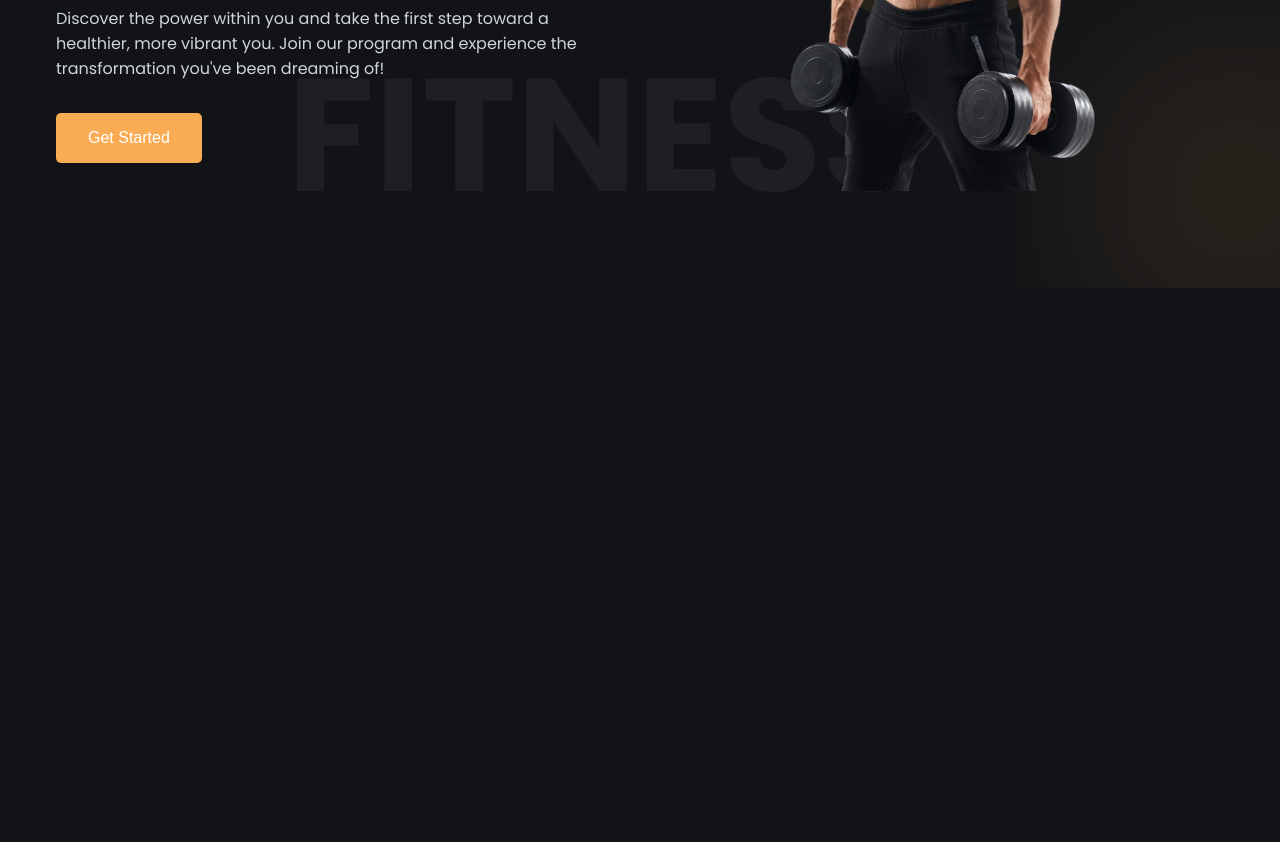
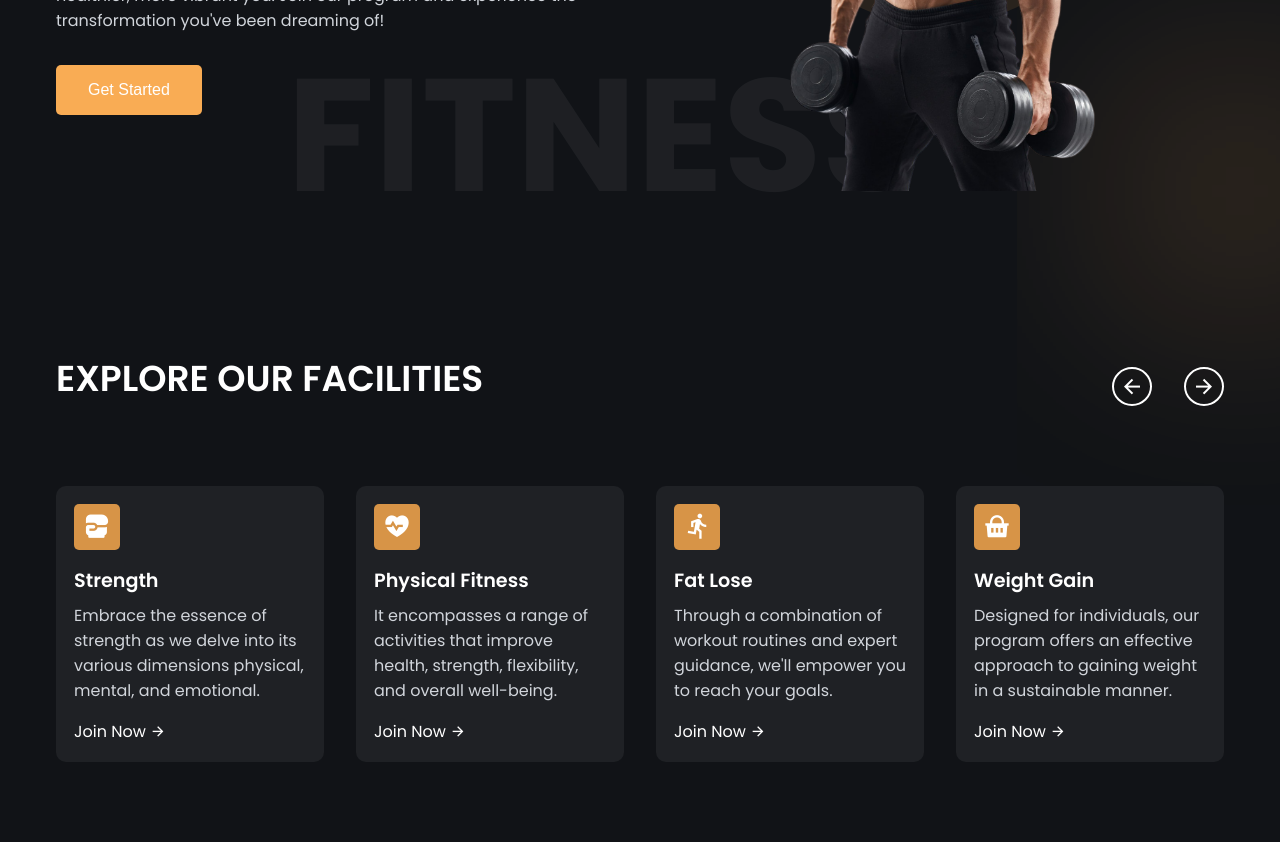
Before and after one commit to Motjiang/HexSoftwares_Gym-Website, a plain HTML site: page index.html in a window 1280 px wide. Shown: the part 512-1354 px from the top of the page. Before the commit the page ends 800 px from the top, so only its background shows below. Drawn offline with nearby package versions, Linux system fonts and the light colour scheme.

Commit message:
Added css for facilitiess cards

```diff
--- a/index.html
+++ b/index.html
@@ -10,12 +10,12 @@
 </head>
 <body>
     <nav>
-        <div class="nav__logo">
-          <a href="#"><img src="assets/logo.png" alt="logo" /></a>
+        <div id="#home" class="nav__logo">
+          <a href="#home"><img src="assets/logo.png" alt="logo" /></a>
         </div>
         <ul class="nav__links">
-          <li class="link"><a href="#">Home</a></li>
-          <li class="link"><a href="#">Facilities</a></li>
+          <li class="link"><a href="#home">Home</a></li>
+          <li class="link"><a href="#Facilities">Facilities</a></li>
           <li class="link"><a href="#">Services</a></li>
           <li class="link"><a href="#">About Us</a></li>
           <li class="link"><a href="#">Reviews</a></li>
@@ -28,7 +28,7 @@
           <span class="bg__blur"></span>
           <span class="bg__blur header__blur"></span>
           <h4>ACHIEVE YOUR FITNESS GOALS</h4>
-          <h1><span>TRANSFORM</span> YOUR LIFE TODAY</h1>
+          <h1><span>TRANSFORM</span> YOUR BODY</h1>
           <p>
             Discover the power within you and take the first step toward a healthier, more vibrant you.
             Join our program and experience the transformation you've been dreaming of!
@@ -40,5 +40,53 @@
         </div>
       </header>
 
+      <section id="Facilities" class="section__container explore__container">
+        <div class="explore__header">
+          <h2 class="section__header">EXPLORE OUR FACILITIES</h2>
+          <div class="explore__nav">
+            <span><i class="ri-arrow-left-line"></i></span>
+            <span><i class="ri-arrow-right-line"></i></span>
+          </div>
+        </div>
+        <div class="explore__grid">
+          <div class="explore__card">
+            <span><i class="ri-boxing-fill"></i></span>
+            <h4>Strength</h4>
+            <p>
+              Embrace the essence of strength as we delve into its various
+              dimensions physical, mental, and emotional.
+            </p>
+            <a href="#">Join Now <i class="ri-arrow-right-line"></i></a>
+          </div>
+          <div class="explore__card">
+            <span><i class="ri-heart-pulse-fill"></i></span>
+            <h4>Physical Fitness</h4>
+            <p>
+              It encompasses a range of activities that improve health, strength,
+              flexibility, and overall well-being.
+            </p>
+            <a href="#">Join Now <i class="ri-arrow-right-line"></i></a>
+          </div>
+          <div class="explore__card">
+            <span><i class="ri-run-line"></i></span>
+            <h4>Fat Lose</h4>
+            <p>
+              Through a combination of workout routines and expert guidance, we'll
+              empower you to reach your goals.
+            </p>
+            <a href="#">Join Now <i class="ri-arrow-right-line"></i></a>
+          </div>
+          <div class="explore__card">
+            <span><i class="ri-shopping-basket-fill"></i></span>
+            <h4>Weight Gain</h4>
+            <p>
+              Designed for individuals, our program offers an effective approach
+              to gaining weight in a sustainable manner.
+            </p>
+            <a href="#">Join Now <i class="ri-arrow-right-line"></i></a>
+          </div>
+        </div>
+      </section>
+
 </body>
 </html>
--- a/style.css
+++ b/style.css
@@ -192,3 +192,82 @@ a {
     max-width: 350px;
     margin: auto;
   }
+
+  .explore__header {
+    display: flex;
+    align-items: center;
+    justify-content: space-between;
+    gap: 2rem;
+  }
+
+  .explore__nav {
+    display: flex;
+    align-items: center;
+    gap: 2rem;
+  }
+
+  .explore__nav span {
+    padding: 0 6px;
+    font-size: 1.5rem;
+    color: var(--white);
+    border: 2px solid var(--white);
+    border-radius: 100%;
+    cursor: pointer;
+    transition: 0.3s;
+  }
+
+  .explore__nav span:hover {
+    color: var(--secondary-color);
+    border-color: var(--secondary-color);
+  }
+
+  .explore__grid {
+    margin-top: 4rem;
+    display: grid;
+    grid-template-columns: repeat(4, 1fr);
+    gap: 2rem;
+  }
+
+  .explore__card {
+    padding: 1rem;
+    background-color: var(--primary-color-light);
+    border: 2px solid transparent;
+    border-radius: 10px;
+    transition: 0.3s;
+  }
+
+  .explore__card:hover {
+    background-color: var(--primary-color-extra-light);
+    border-color: var(--secondary-color);
+  }
+
+  .explore__card span {
+    display: inline-block;
+    padding: 2px 9px;
+    margin-bottom: 1rem;
+    font-size: 1.75rem;
+    color: var(--white);
+    background-color: var(--secondary-color-dark);
+    border-radius: 5px;
+  }
+
+  .explore__card h4 {
+    margin-bottom: 0.5rem;
+    font-size: 1.2rem;
+    font-weight: 600;
+    color: var(--white);
+  }
+
+  .explore__card p {
+    margin-bottom: 1rem;
+    color: var(--text-light);
+  }
+
+  .explore__card a {
+    color: var(--white);
+    transition: 0.3s;
+  }
+
+  .explore__card a:hover {
+    color: var(--secondary-color);
+  }
```
